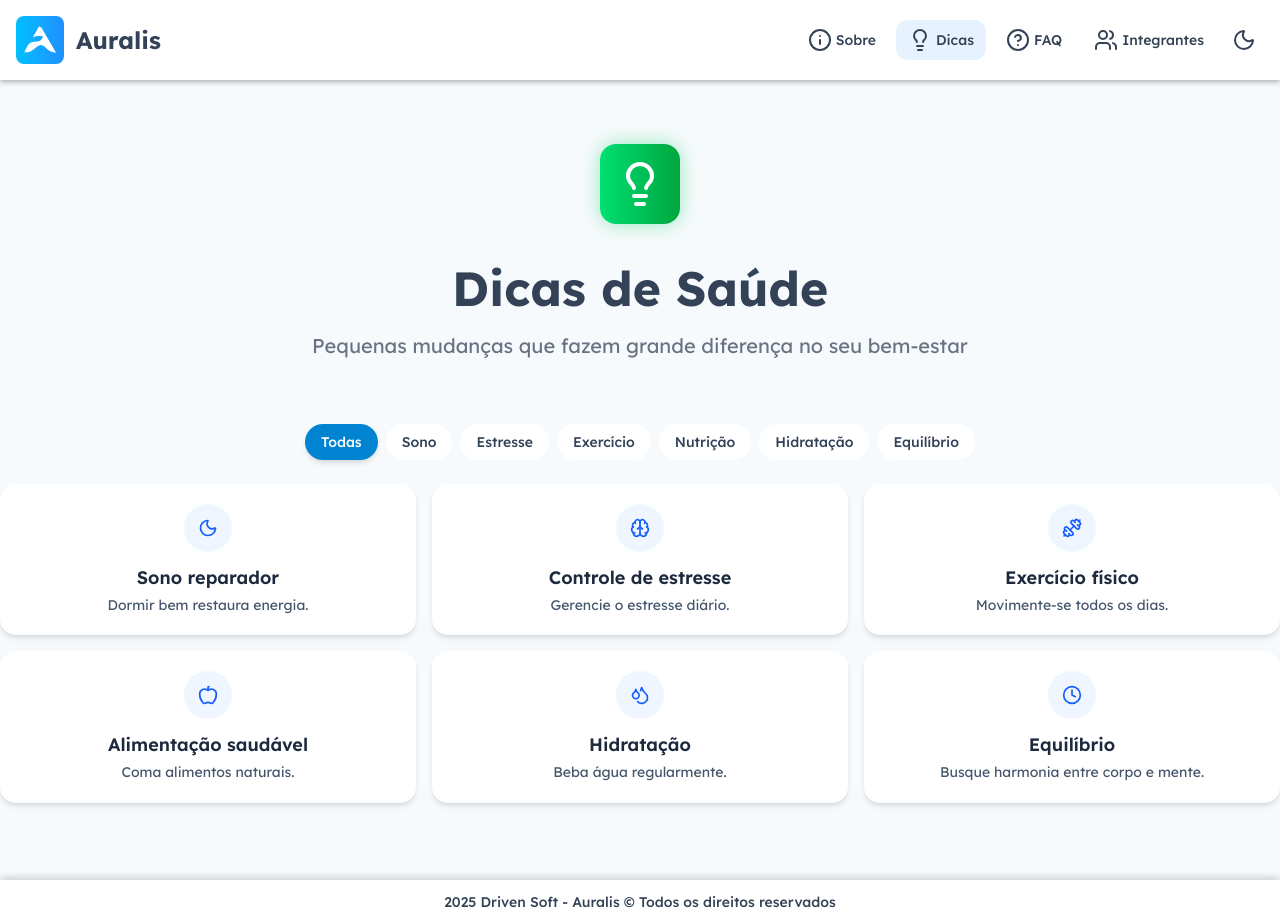
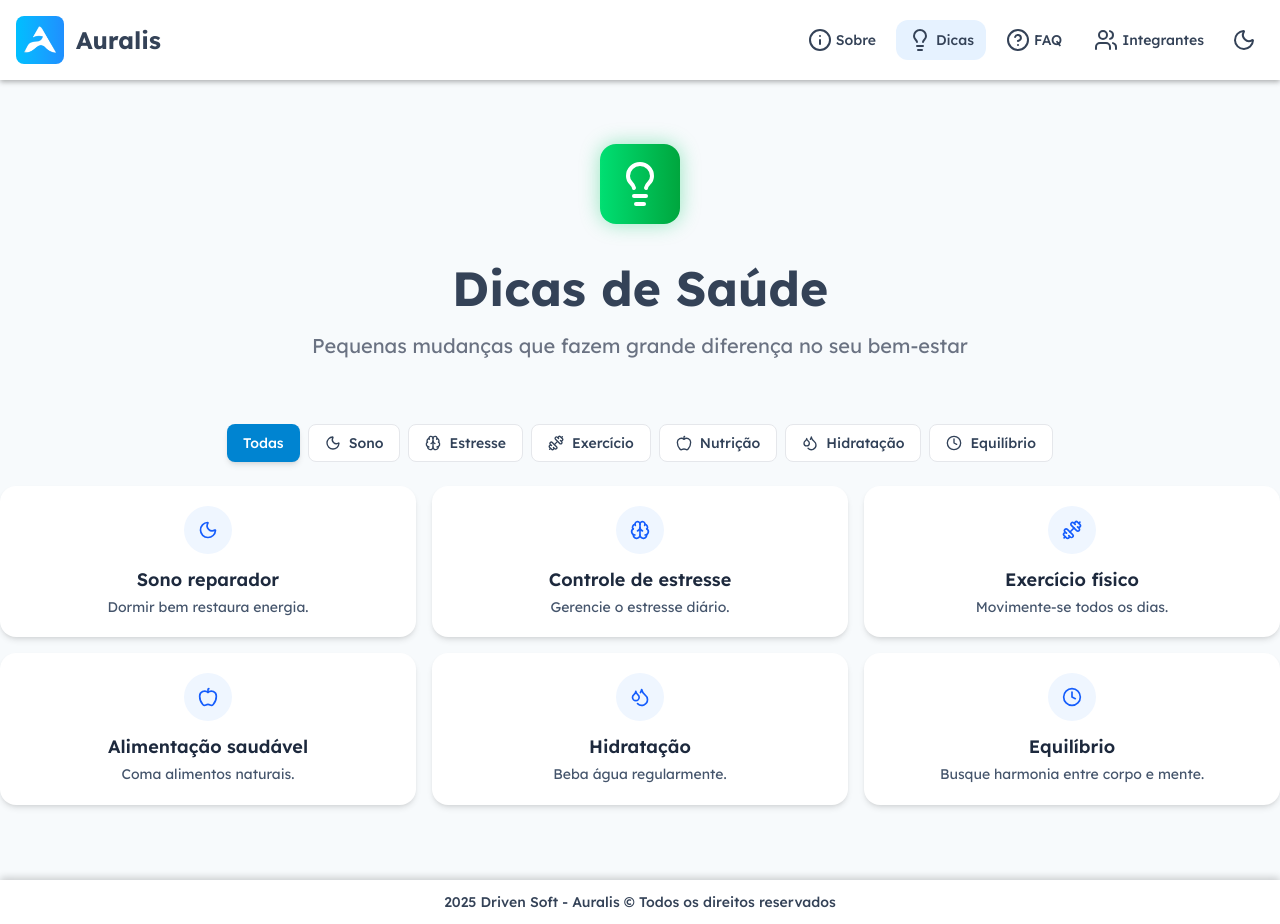
Before and after one commit to Driven-Soft/Auralis, a React (Vite) app: page /dicas in a window 1280 px wide. Built offline with nearby package versions, Linux system fonts and the light colour scheme; a web font is replaced by a local one.

Commit message:
feat: renomeaçao dos Cards & estilização

```diff
--- a/src/components/IconCard.tsx
+++ b/src/components/DicaCard.tsx
@@ -1,13 +1,13 @@
 import type { ReactNode } from "react";
 
-interface IconCardProps {
+interface DicaCardProps {
   icon: ReactNode;
   title: string;
   text: string;
   colorClass?: string;
 }
 
-const IconCard = ({ icon, title, text, colorClass }: IconCardProps) => {
+const DicaCard = ({ icon, title, text, colorClass }: DicaCardProps) => {
   return (
     <div className="bg-white rounded-2xl shadow-md p-5 flex flex-col items-center text-center transition-transform duration-200 hover:-translate-y-1 hover:shadow-lg">
       <div
@@ -21,4 +21,4 @@ const IconCard = ({ icon, title, text, colorClass }: IconCardProps) => {
   );
 }
 
-export default IconCard
+export default DicaCard
--- a/src/components/FilterButton.tsx
+++ b/src/components/FilterButton.tsx
@@ -1,22 +1,28 @@
-import { createElement } from "react";
+import type { ReactNode } from "react";
 
 interface FilterButtonProps {
   label: string;
   active: boolean;
   onClick: () => void;
+  icon?: ReactNode;
 }
 
-export function FilterButton({ label, active, onClick }: FilterButtonProps) {
-  return createElement(
-    "button",
-    {
-      onClick,
-      className: `px-4 py-2 rounded-full text-sm font-medium transition-all ${
+const FilterButton = ({ label, active, onClick, icon }: FilterButtonProps) => {
+  return (
+    <button
+      onClick={onClick}
+      className={`px-4 py-2 rounded-lg text-sm font-medium transition-all flex items-center gap-2 ${
         active
           ? "bg-sky-600 text-white shadow-md"
-          : "bg-white text-slate-700 hover:bg-slate-100"
-      }`,
-    },
-    label
+          : "bg-background-secondary border border-gray-200 text-slate-700 hover:bg-slate-100"
+      }`}
+    >
+      {icon ? (
+        <span className="w-4 h-4 flex items-center justify-center">{icon}</span>
+      ) : null}
+      <span>{label}</span>
+    </button>
   );
-}
+};
+
+export default FilterButton;
--- a/src/data/infoCardData.ts
+++ b/src/data/dicaCardData.ts
@@ -1,6 +1,6 @@
-import type { InfoCardData } from "../types/infoCardType";
+import type { DicaCardData } from "../types/dicaCardType";
 
-export const cards: InfoCardData[] = [
+export const cards: DicaCardData[] = [
   { id: "1", title: "Sono reparador", text: "Dormir bem restaura energia.", category: "sleep" },
   { id: "2", title: "Controle de estresse", text: "Gerencie o estresse diário.", category: "stress" },
   { id: "3", title: "Exercício físico", text: "Movimente-se todos os dias.", category: "exercise" },
--- a/src/routes/Dicas.tsx
+++ b/src/routes/Dicas.tsx
@@ -1,13 +1,21 @@
-import { Moon, Brain, Dumbbell, Apple, Droplets, Clock, Lightbulb } from "lucide-react";
+import {
+  Moon,
+  Brain,
+  Dumbbell,
+  Apple,
+  Droplets,
+  Clock,
+  Lightbulb,
+} from "lucide-react";
 
 import { createElement, useState } from "react";
 import type { FilterType } from "../types/filterType";
 import { filters } from "../data/filtersData";
+import { cards } from "../data/dicaCardData";
 import Hero from "../components/Hero";
 import Wrapper from "../components/Wrapper";
-import { FilterButton } from "../components/FilterButton";
-import IconCard from "../components/IconCard";
-import { cards } from "../data/infoCardData";
+import FilterButton from "../components/FilterButton";
+import IconCard from "../components/DicaCard";
 
 function getIcon(category: FilterType) {
   switch (category) {
@@ -51,6 +59,7 @@ const Dicas = () => {
             label={f.label}
             active={filter === f.key}
             onClick={() => setFilter(f.key)}
+            icon={getIcon(f.key)}
           />
         ))}
       </div>
--- a/src/types/infoCardType.ts
+++ b/src/types/dicaCardType.ts
@@ -1,6 +1,6 @@
 import type { FilterType } from "./filterType";
 
-export interface InfoCardData {
+export interface DicaCardData {
   id: string;
   title: string;
   text: string;
```
Lines whose indentation alone changed are shown as unchanged.
